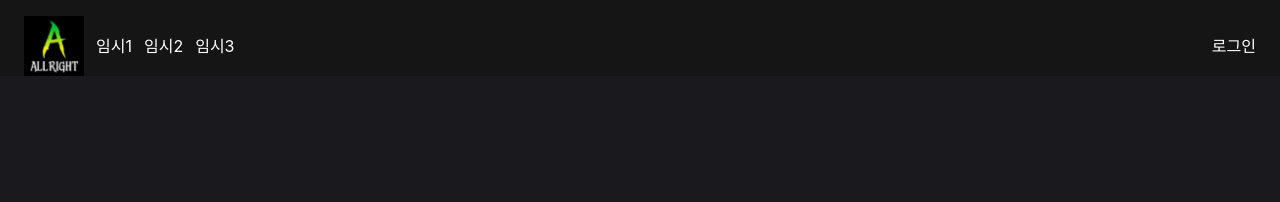
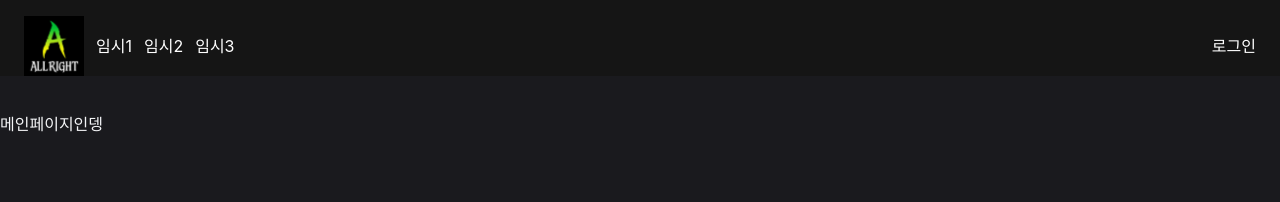
Before and after one commit to whdjh/YepBuddy, a Next.js app in the folder allright_web/: page / in a window 1280 px wide. Shown: the top 202 px of the page. Built offline with nearby package versions, Linux system fonts and the light colour scheme; a web font is replaced by a local one.

Commit message:
chore: layout에 main태그 추가

```diff
--- a/allright_web/src/app/layout.tsx
+++ b/allright_web/src/app/layout.tsx
@@ -17,9 +17,9 @@ export default function RootLayout({
     <html lang="ko">
       <body>
         <Gnb />
-        <div className="mt-[7rem]">
+        <main className="mt-[7rem]">
           {children}
-        </div>
+        </main>
       </body>
     </html>
   );
--- a/allright_web/src/app/page.tsx
+++ b/allright_web/src/app/page.tsx
@@ -1,7 +1,7 @@
 export default function Home() {
   return (
-    <main>
-
-    </main>
+    <div>
+      메인페이지인뎅
+    </div>
   );
 }
```
